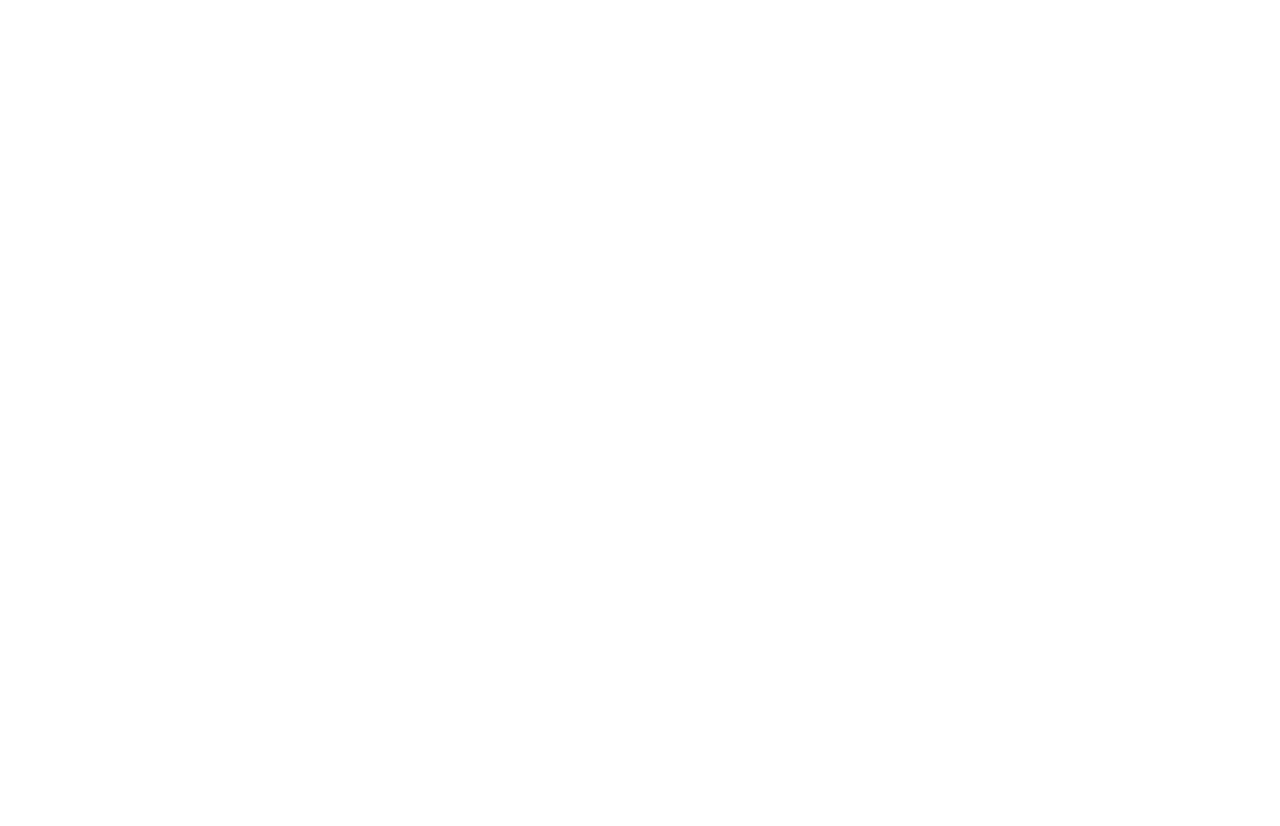
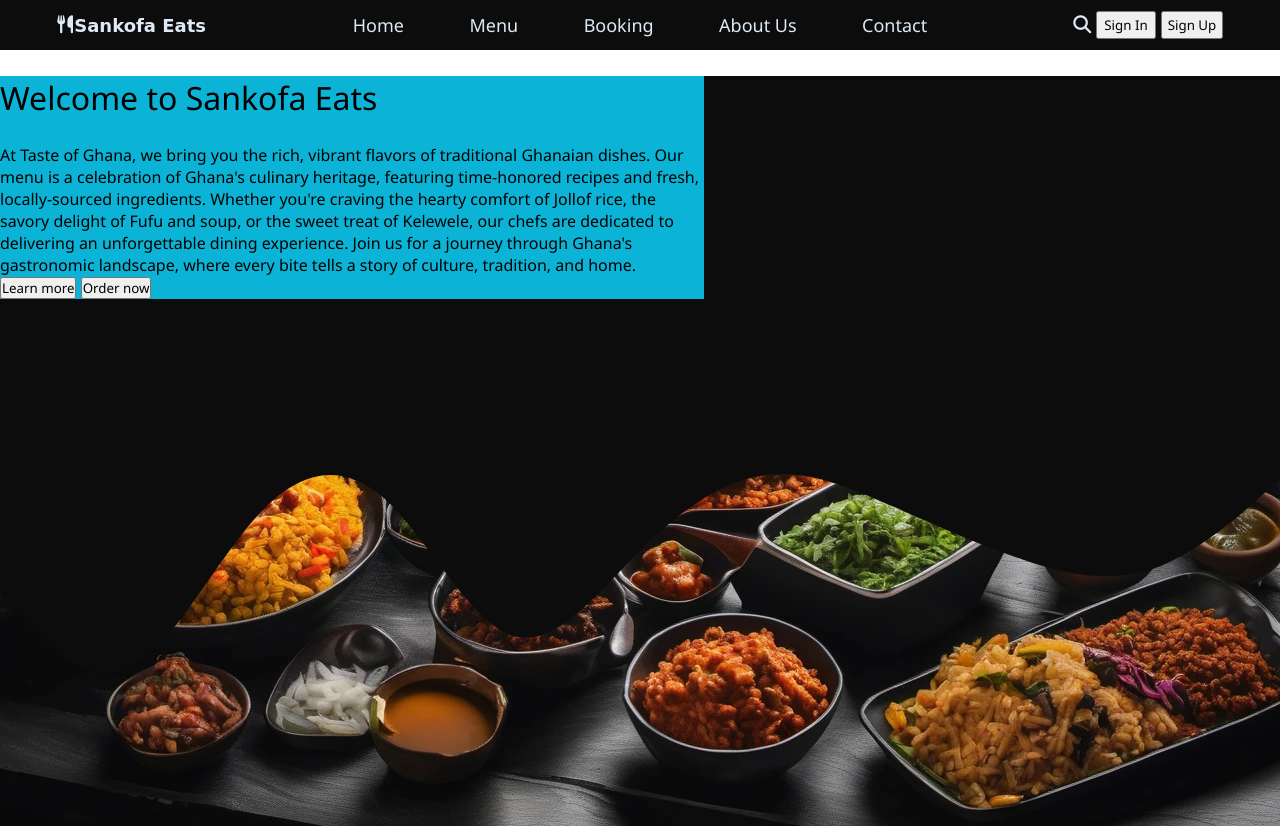
Before and after one commit to Perfect-Patience/Sankofa_Eats, a plain HTML site: page index.html in a window 1280 px wide. Before the commit the page ends 800 px from the top, so only its background shows below. Drawn offline with Linux system fonts and the light colour scheme.

Commit message:
Worked on HOme Page     . added some assets     .added overlay

```diff
--- a/index.html
+++ b/index.html
@@ -3,9 +3,46 @@
 <head>
     <meta charset="UTF-8">
     <meta name="viewport" content="width=device-width, initial-scale=1.0">
-    <title>Document</title>
+    <title>Sankofa Eats</title>
+    <link rel="stylesheet" href="styles.css">
+    <script src="https://kit.fontawesome.com/4443486240.js" crossorigin="anonymous"></script>
 </head>
 <body>
+    <section id="navbar">
+    <ol>
+        <span class="part1">
+            <i class="fa-solid fa-utensils"></i>
+            <p class="restuarant">Sankofa Eats</p>
+        </span>
+       <span class="part2">
+           <a href="#"><li class="nav_menu">Home</li></a>
+           <a href="#"><li class="nav_menu">Menu</li></a>
+           <a href="#"><li class="nav_menu">Booking</li></a>
+           <a href="#"><li class="nav_menu">About Us</li></a>
+           <a href="#"><li class="nav_menu">Contact</li></a>
+       </span>
+       <span class="part3">
+           <i class="fa-solid fa-magnifying-glass"></i>
+           <button class="nav-button">Sign In</button>
+           <button class="nav-button">Sign Up</button>
+       </span>
 
+    </ol>
+    </section>
+    <section id="home">
+        <div class="overlay">
+            <div class="text-content">
+                <header>Welcome to <span class="cursive">Sankofa Eats</span></header>
+                <p class="sub-heading">At Taste of Ghana, we bring you the rich, vibrant flavors of traditional Ghanaian dishes. Our menu is a celebration of Ghana's culinary heritage, featuring time-honored recipes and fresh, locally-sourced ingredients. Whether you're craving the hearty comfort of Jollof rice, the savory delight of Fufu and soup, or the sweet treat of Kelewele, our chefs are dedicated to delivering an unforgettable dining experience. Join us for a journey through Ghana's gastronomic landscape, where every bite tells a story of culture, tradition, and home.</p>
+                <div>
+                    <button>Learn more</button>
+                    <button>Order now</button></div>
+            </div>
+        </div>
+        <div class="wave-img"><img src="assets/wave (6).svg" alt="waves"></div>
+
+    </section>
+    <section></section>
+    <section></section>
 </body>
 </html>
--- a/styles.css
+++ b/styles.css
@@ -0,0 +1,100 @@
+:root{
+    --primary-color: #D62D0B;
+    --primary-color1:#0bb4d6;
+    --secondary-color: #dee9f5;
+    --background-color: #0C0C0C;
+}
+*{
+    box-sizing: border-box;
+    padding: 0;
+    margin: 0;
+    font-family: 'Segoe UI', Tahoma, Geneva, Verdana, sans-serif;
+}
+
+body{
+    width: 100vw;
+}
+#navbar{
+
+    height: object-fit;
+    width: 100%;
+    height: 50px;
+    color: var(--secondary-color);
+    background-color: var(--background-color);
+}
+
+#navbar ol{
+    height: 100%;
+    display: flex;
+    flex-wrap: wrap;
+    justify-content: space-around;
+    align-items: center;
+}
+.part1, .part2{
+    display: flex;
+    justify-content: space-around;
+    align-items: center;
+}
+.part1{
+    width: 150px;
+
+}
+.part1 p{
+    font-family: cursive;
+    font-weight: 600;
+}
+.part2{
+    width: 50%;
+
+    flex-wrap: wrap;
+}
+.part2 a{
+    margin: 0 10px;
+    text-decoration: none;
+
+}
+
+.part3{
+    width: 20%;
+    max-width: 150px;
+    display: flex;
+    justify-content: space-between;
+    align-items: center;
+}
+#navbar button{
+    padding:  3px 5px;
+    min-width:60px;
+}
+#navbar li{
+    list-style-type:none;
+    color: var(--secondary-color);
+
+}
+
+#navbar , #navbar li{
+    font-size: large;
+}
+
+
+#home{
+    height: calc(100vh - 50px);
+    max-height: calc(100vh - 50px);
+    /* background-color: red; */
+    background-image: url("/assets/preview\ \(1\).webp");
+}
+
+.overlay{
+    background-color: var(--background-color);
+    width: 100%;
+    height: 50%;
+}
+
+.text-content{
+    width: 55%;
+    background-color: #0bb4d6;
+}
+
+header{
+    margin: 1.6rem 0;
+    font-size: xx-large;
+}
```
Also changed, not shown: assets/preview (1).webp (added), assets/preview.webp (added), assets/wave (1).svg (added), assets/wave (2).svg (added), assets/wave (3).svg (added), assets/wave (4).svg (added), assets/wave (5).svg (added), assets/wave (6).svg (added), assets/wave.svg (added).
